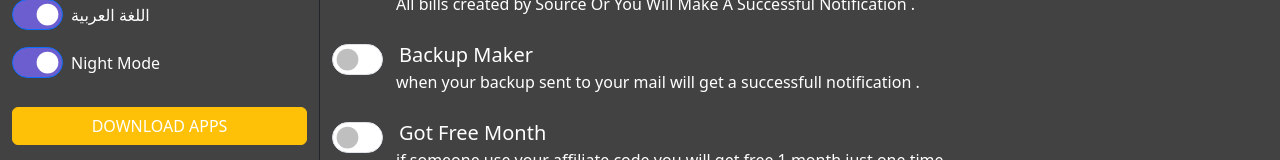
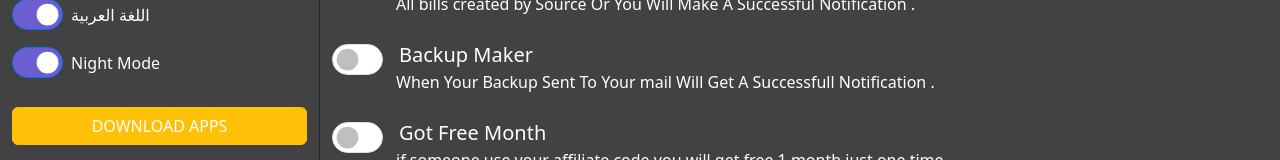
Before and after one commit to HuAyAlmualem/Hussain-Almuallim-test, a Vue app: page /Notification in a window 1280 px wide. Shown: the part 468-628 px from the top of the page. Built offline with nearby package versions, Linux system fonts and the light colour scheme.

Commit message:
capitlized

```diff
--- a/src/views/NotificationPage.vue
+++ b/src/views/NotificationPage.vue
@@ -67,7 +67,7 @@
                 <div class="form-check form-switch custom-switch mb-4">
                         <label class="form-check-label text-white fs-5 ms-3" for="flexSwitchCheckBackupMaker">Backup Maker</label>
                         <input class="form-check-input" type="checkbox" role="switch" id="flexSwitchCheckBackupMaker" >
-                        <p class="text-white ms-4">when your backup sent to your mail will get a successfull notification .</p>
+                        <p class="text-white ms-4">When Your Backup Sent To Your mail Will Get A Successfull Notification .</p>
                     </div>
                 <div class="form-check form-switch custom-switch mb-4">
                         <label class="form-check-label text-white fs-5 ms-3" for="flexSwitchCheckGotFreeMonth">Got Free Month </label>
```
